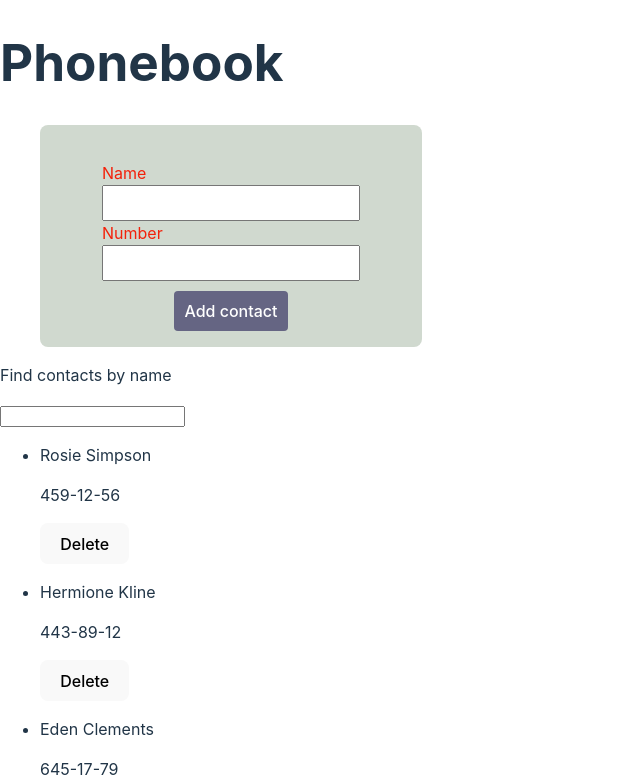
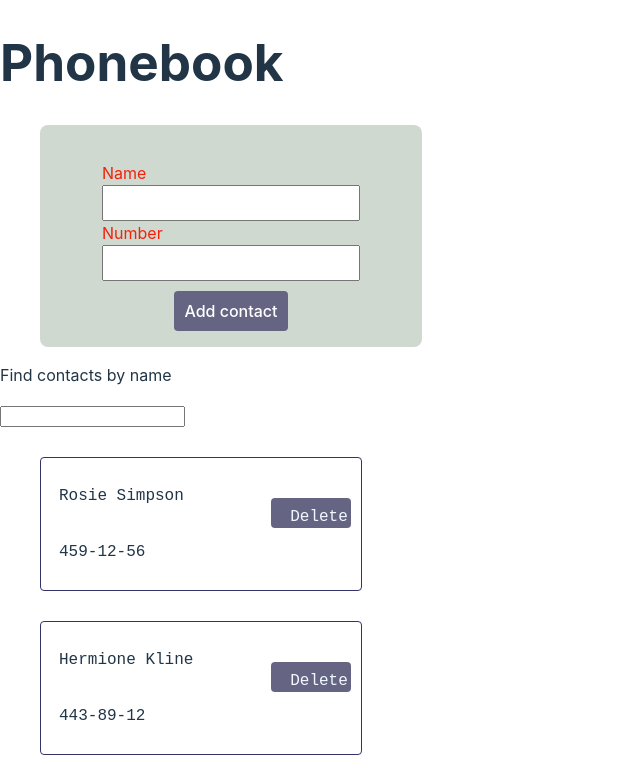
Before and after one commit to oleksamor/goit-react-hw-03, a React (Vite) app: page / in a window 1280 px wide. Shown: the top 783 px of the page, without its empty margins (0-640 px from the left). Built offline with nearby package versions, Linux system fonts and the light colour scheme.

Commit message:
upd contactList

```diff
--- a/src/components/Contact/Contact.jsx
+++ b/src/components/Contact/Contact.jsx
@@ -1,8 +1,8 @@
 import s from "./Contact.module.css";
 
-const Contact = ({ name, number, id, deleteContact }) => {
+const Contact = ({ name, number, id, onDeleteContact }) => {
   return (
-    <div className={s.wrapper}>
+    <li className={s.wrapper}>
       <div className={s.userWrapper}>
         <p className={s.text}>
           <span className={s.span}></span>
@@ -13,10 +13,10 @@ const Contact = ({ name, number, id, deleteContact }) => {
           {number}
         </p>
       </div>
-      <button onClick={() => deleteContact(id)} className={s.button}>
+      <button onClick={() => onDeleteContact(id)} className={s.button}>
         Delete
       </button>
-    </div>
+    </li>
   );
 };
 
--- a/src/components/Contact/Contact.module.css
+++ b/src/components/Contact/Contact.module.css
@@ -1,17 +1,33 @@
-.contacts {
+.wrapper {
+    padding: 10px;
+    margin-top: 30px;
+    width: 300px;
+    border: 1px solid rgb(51, 51, 105);
+    border-radius: 4px;
     display: flex;
     justify-content: space-between;
-    align-items: center;
-    border: 2px solid #2a2a2a;
-    border-radius: 10px;
-    /* padding: 10px; */
 }
 
-.list {
-    padding: 0;
-    list-style: none;
+.userWrapper {
+    display: flex;
+    flex-direction: column;
 }
 
-.item {
-    font-style: normal;
+.text {
+    font-family: "Courier New", Courier, monospace;
 }
+
+.span {
+    margin-right: 8px;
+}
+
+.button {
+    border: none;
+    font-family: "Courier New", Courier, monospace;
+    background-color: rgb(101, 101, 131);
+    border-radius: 4px;
+    color: aliceblue;
+    margin-top: 30px;
+    width: 80px;
+    height: 30px;
+}
--- a/src/components/ContactList/ContactList.jsx
+++ b/src/components/ContactList/ContactList.jsx
@@ -1,21 +1,13 @@
 import s from "./ContactList.module.css";
 import Contact from "../Contact/Contact";
 
-const ContactList = ({ contacts, deleteContact }) => {
+const ContactList = ({ contacts, onDeleteContact }) => {
   return (
     <ul className={s.list}>
-      {contacts.map((contact) => {
-        return (
-          <li key={contact.id}>
-            <Contact
-              name={contact.name}
-              number={contact.number}
-              id={contact.id}
-              deleteContact={deleteContact}
-            />
-          </li>
-        );
-      })}
+      {contacts.map((item) => (
+        <Contact key={item.id} {...item} onDeleteContact={onDeleteContact} />
+        //
+      ))}
     </ul>
   );
 };
```
